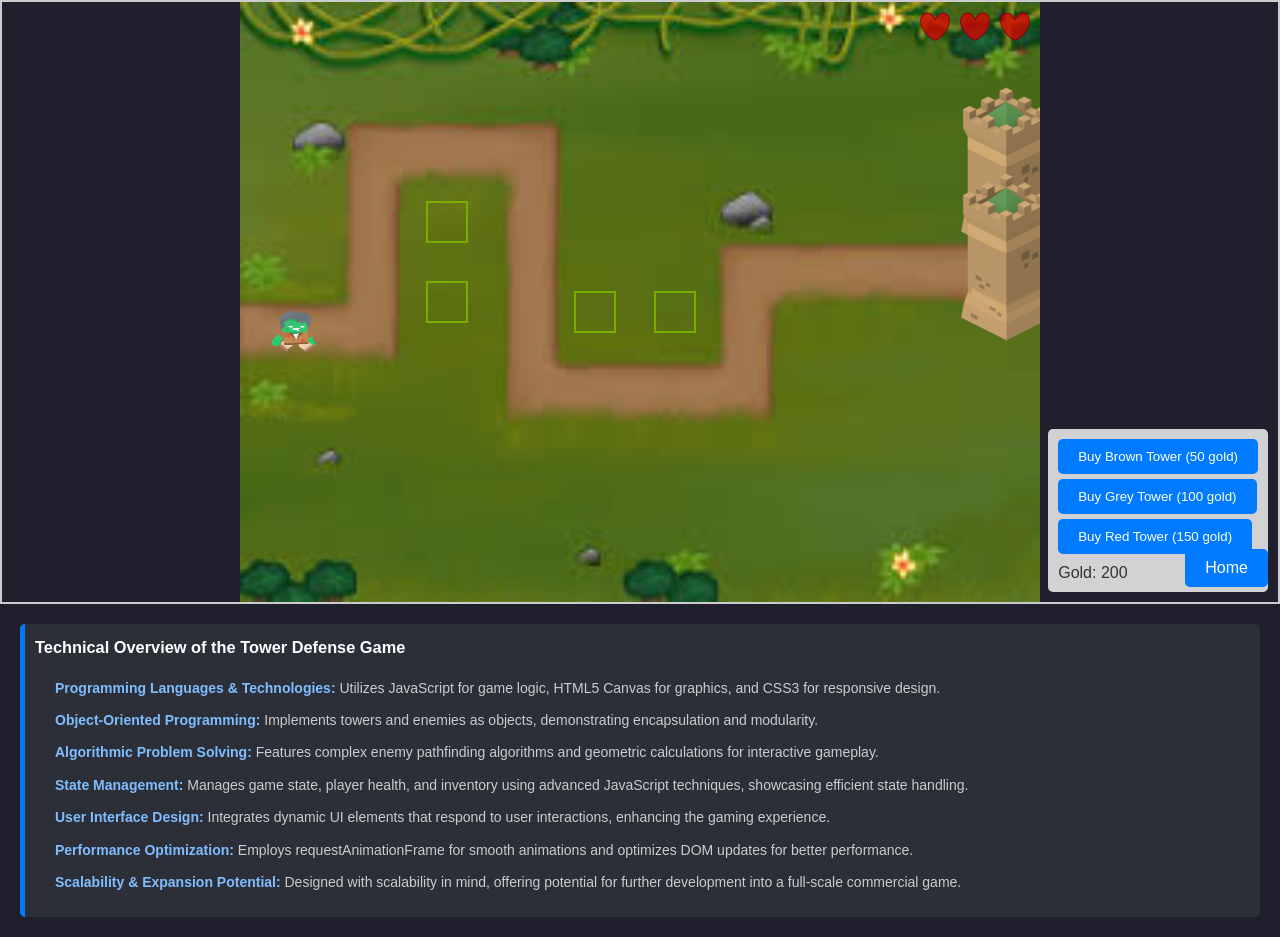
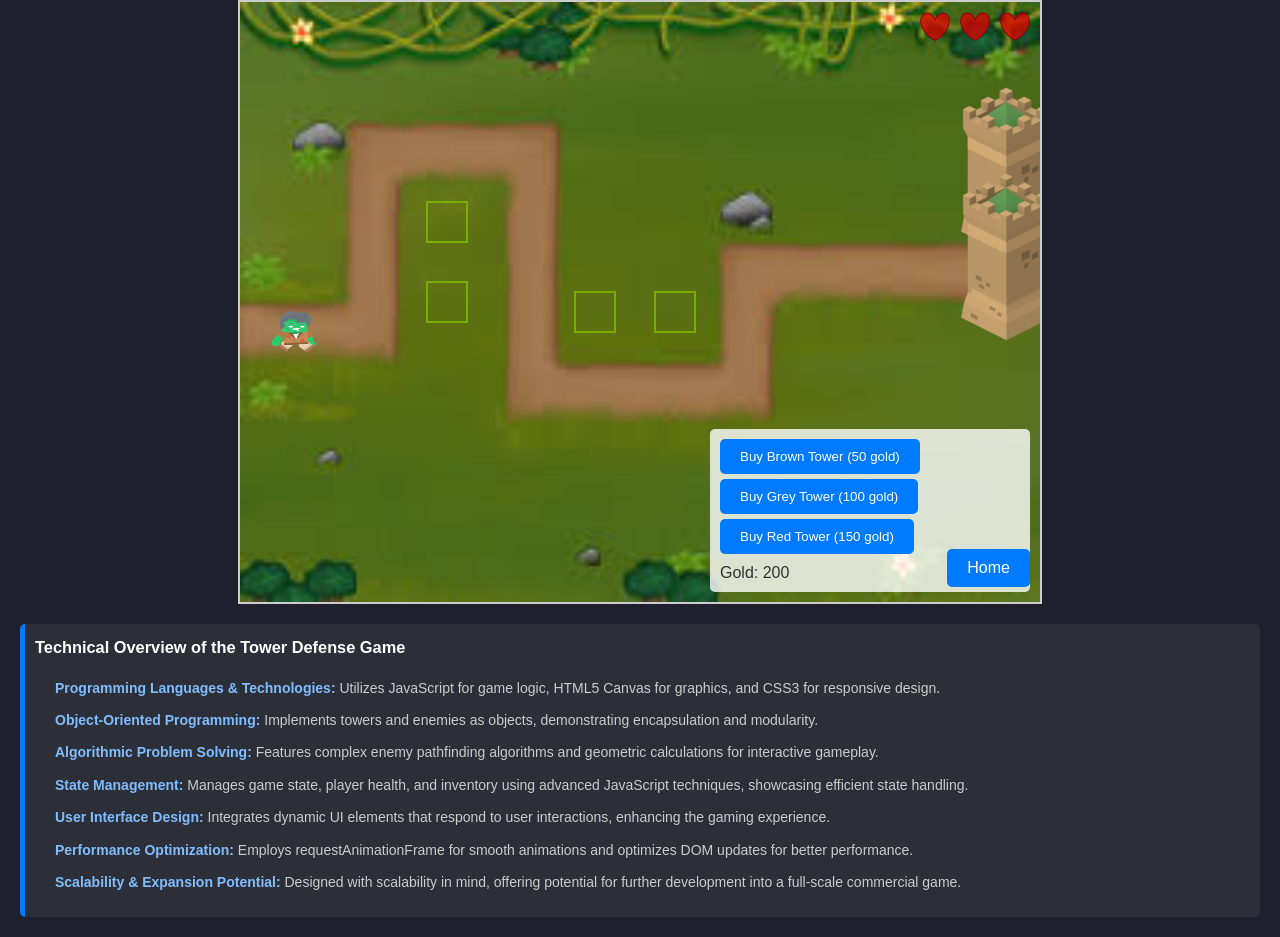
Before and after one commit to KalebMcCready/Portfolio, a plain HTML site: page game.html in a window 1280 px wide. Drawn offline with Linux system fonts and the light colour scheme.

Commit message:
Update game.css

```diff
--- a/game.css
+++ b/game.css
@@ -7,10 +7,11 @@ body {
 }
 
 #gameContainer {
-    position: relative; /* Add this if not already present */
-    border: 2px solid #ccc;
-    margin: 0 auto; /* Centers the container if needed */
-    margin-bottom: 20px; /* Space between the container and other elements */
+    position: relative; /* Ensures positioning is relative to this container */
+    width: 800px; /* Adjust the width as necessary */
+    height: 600px; /* Adjust the height to fit the canvas and other contents */
+    margin: 0 auto; /* Center the container on the page */
+    border: 2px solid #ccc; /* Existing border style */
 }
 
 canvas {
@@ -20,12 +21,13 @@ canvas {
 
 #store {
     position: absolute;
-    bottom: 10px;  /* Moves the store to the bottom of the game container */
+    bottom: 10px;  /* Places the store 10 pixels above the bottom of the gameContainer */
     right: 10px;
     background-color: rgba(255, 255, 255, 0.8);
     padding: 10px;
     border-radius: 5px;
-    color: #333; /* Contrast for readability */
+    color: #333; /* Ensures text is readable against the light background */
+    width: 300px; /* You might want to set a specific width */
 }
 
 #goldDisplay {
```
